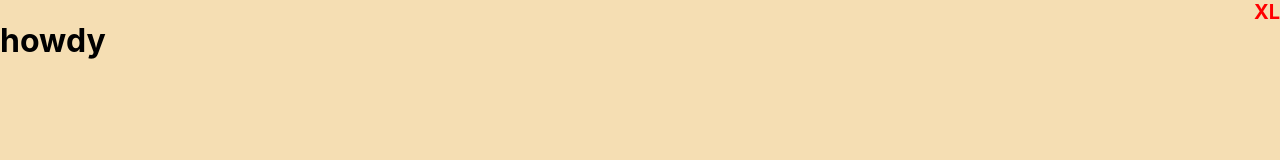
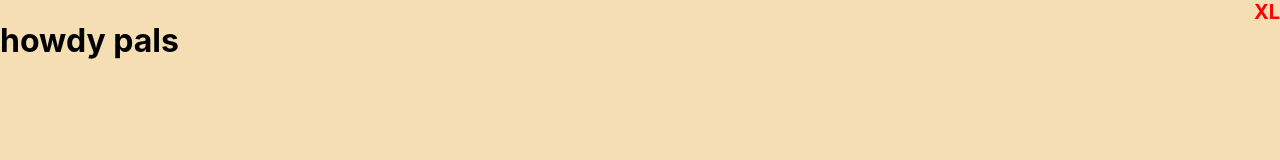
Before and after one commit to Johnnywrightiv/a-practice-app, a React (Create React App) app: page / in a window 1280 px wide. Shown: the top 160 px of the page. Built offline with nearby package versions, Linux system fonts and the light colour scheme.

Commit message:
Add react

```diff
--- a/src/components/App.js
+++ b/src/components/App.js
@@ -3,7 +3,7 @@ import '../bootstrap-breakpoint.css'
 
 const App = () => {
   return (
-    <h1>howdy</h1>
+    <h1>howdy pals</h1>
   );
 }
 
```
